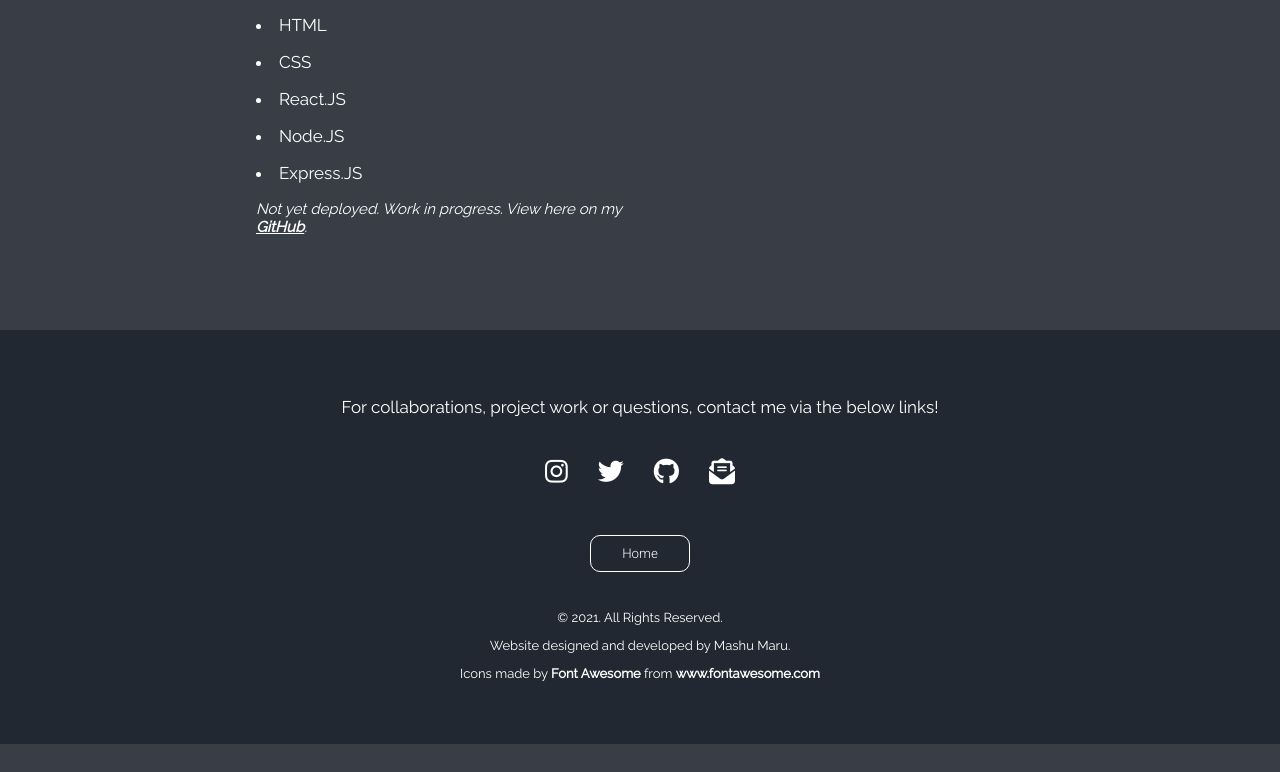
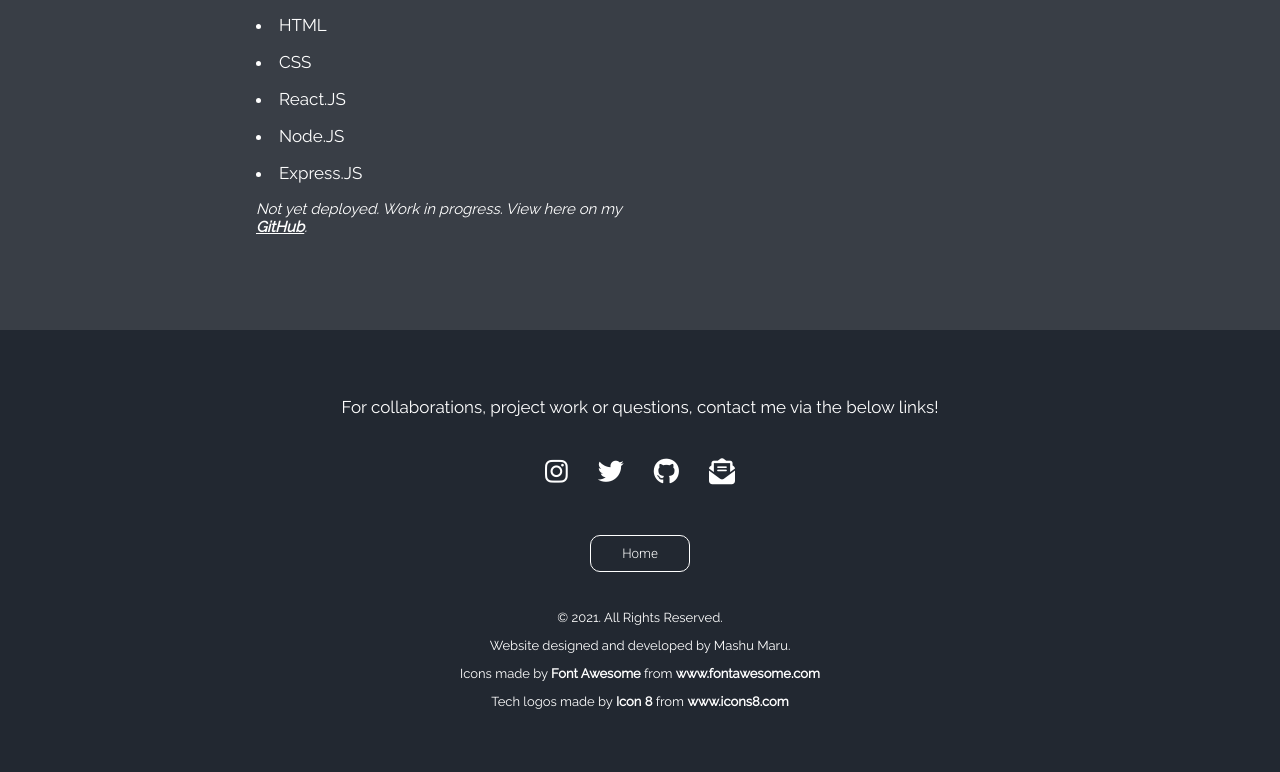
Before and after one commit to MashuMaru/personal-site, a React (Create React App) app: page / in a window 1280 px wide. Shown: the part 5317-6089 px from the top of the page. Before the commit the page ends 6061 px from the top, so only its background shows below. Built offline with nearby package versions, Linux system fonts and the light colour scheme.

Commit message:
added reference to icon8 in footer

```diff
--- a/src/Components/Footer.js
+++ b/src/Components/Footer.js
@@ -35,6 +35,7 @@ function Footer(){
     <p>Website designed and developed by Mashu Maru.</p>
     {/* <p>Icons made by <a href="https://www.flaticon.com/authors/pixel-perfect" rel="noreferrer" title="Pixel perfect">Pixel perfect</a> from <a target="_blank" href="https://www.flaticon.com/" title="Flaticon">www.flaticon.com</a></p> */}
     <p>Icons made by <a href="https://fontawesome.com/" rel="noreferrer">Font Awesome</a> from <a target="_blank" href="https://fontawesome.com/" rel="noreferrer" title="Font Awesome">www.fontawesome.com</a></p>
+    <p>Tech logos made by <a href="https://https://icons8.com/" rel="noreferrer">Icon 8</a> from <a target="_blank" href="https://https://icons8.com/" rel="noreferrer" title="Icon 8">www.icons8.com</a></p>
     {/* <p>Icons made by <a href="https://www.flaticon.com/authors/freepik" title="Freepik">Freepik</a> from <a href="https://www.flaticon.com/" title="Flaticon">www.flaticon.com</a></p> */}
 
     </div>
```
Also changed, not shown: 1 other file (tests, documents, lock files or other folders).
